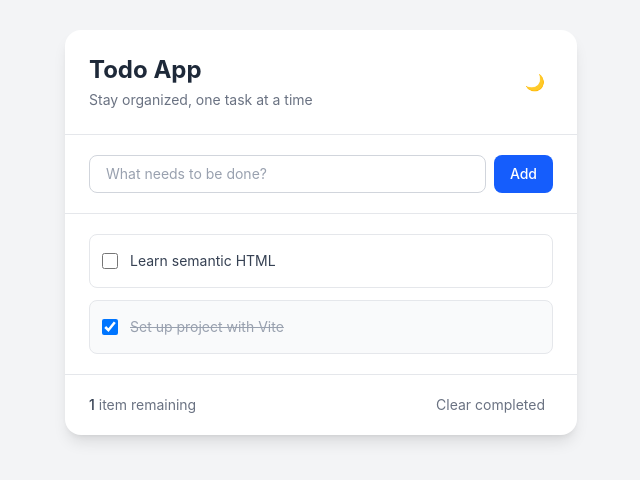
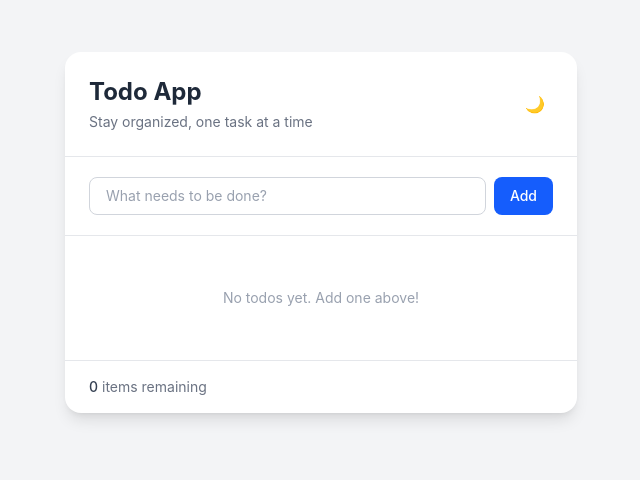
Before and after one commit to lorie-castillano/todo, a React (Vite) app: page / in a window 1280 px wide. Shown: the part 168-648 px from the top of the page, without its empty margins (319-959 px from the left). Built offline with nearby package versions, Linux system fonts and the light colour scheme.

Commit message:
feat: add interactive todo functionality with add, toggle, delete, and clear completed

```diff
--- a/src/App.tsx
+++ b/src/App.tsx
@@ -1,11 +1,83 @@
 import { useState, useEffect } from 'react'
 
+// --- TypeScript Types (Lesson 1.5) ---
+
+// An interface defines the "shape" of an object.
+// Every Todo must have these exact fields with these exact types.
+interface Todo {
+  id: number
+  text: string
+  completed: boolean
+}
+
+// --- Component ---
+
 function App() {
+  // useState<Todo[]> — the generic <Todo[]> tells TypeScript this state
+  // is an array of Todo objects. Without it, TS would infer "never[]".
+  const [todos, setTodos] = useState<Todo[]>([])
+
+  // useState<string> — TypeScript can infer this from the initial value "",
+  // but being explicit is a good habit for readability.
+  const [inputValue, setInputValue] = useState<string>('')
+
   const [darkMode, setDarkMode] = useState(false)
 
   useEffect(() => {
     document.documentElement.classList.toggle('dark', darkMode)
   }, [darkMode])
+
+  // --- Event Handlers ---
+
+  // e: React.FormEvent<HTMLFormElement> — TypeScript types for form events.
+  // This tells TS exactly what kind of event this is, giving you autocomplete
+  // on e.currentTarget, e.preventDefault(), etc.
+  const handleSubmit = (e: React.FormEvent<HTMLFormElement>) => {
+    e.preventDefault()
+
+    // Guard clause: don't add empty todos
+    const trimmed = inputValue.trim()
+    if (!trimmed) return
+
+    // Create a new Todo object
+    const newTodo: Todo = {
+      id: Date.now(),  // Simple unique ID (we'll improve this later)
+      text: trimmed,
+      completed: false,
+    }
+
+    // Immutable update: spread existing todos + add the new one
+    setTodos([...todos, newTodo])
+
+    // Clear the input
+    setInputValue('')
+  }
+
+  // Toggle a todo's completed status by ID
+  const handleToggle = (id: number) => {
+    // .map() creates a NEW array — immutable update
+    setTodos(
+      todos.map((todo) =>
+        todo.id === id ? { ...todo, completed: !todo.completed } : todo,
+      ),
+    )
+  }
+
+  // Delete a todo by ID
+  const handleDelete = (id: number) => {
+    // .filter() creates a NEW array without the matching todo
+    setTodos(todos.filter((todo) => todo.id !== id))
+  }
+
+  // Clear all completed todos
+  const handleClearCompleted = () => {
+    setTodos(todos.filter((todo) => !todo.completed))
+  }
+
+  // --- Derived State ---
+  // Computed from existing state — no need for separate useState
+  const remainingCount = todos.filter((todo) => !todo.completed).length
+  const hasCompleted = todos.some((todo) => todo.completed)
 
   return (
     <div className="min-h-screen bg-gray-100 dark:bg-gray-900 flex items-center justify-center p-4 transition-colors duration-300">
@@ -32,16 +104,15 @@ function App() {
         </header>
 
         <section aria-label="Add new todo" className="px-4 py-4 sm:px-6 sm:py-5 border-b border-gray-200 dark:border-gray-700">
-          <form
-            onSubmit={(e) => e.preventDefault()}
-            className="flex gap-2"
-          >
+          <form onSubmit={handleSubmit} className="flex gap-2">
             <label htmlFor="todo-input" className="sr-only">
               New todo
             </label>
             <input
               id="todo-input"
               type="text"
+              value={inputValue}
+              onChange={(e) => setInputValue(e.target.value)}
               placeholder="What needs to be done?"
               className="flex-1 rounded-lg border border-gray-300 dark:border-gray-600 bg-white dark:bg-gray-700 px-3 py-2 sm:px-4 text-sm text-gray-800 dark:text-gray-100 placeholder-gray-400 dark:placeholder-gray-500 focus:outline-none focus:ring-2 focus:ring-blue-500 focus:border-transparent transition-colors duration-200"
               autoComplete="off"
@@ -56,57 +127,72 @@ function App() {
         </section>
 
         <section aria-label="Todo list" className="px-4 py-4 sm:px-6 sm:py-5">
+          {/* Conditional rendering: show empty state or the list */}
+          {todos.length === 0 ? (
+            <p className="text-sm text-gray-400 dark:text-gray-500 text-center py-8">
+              No todos yet. Add one above!
+            </p>
+          ) : (
             <ul className="space-y-2 sm:space-y-3" role="list">
-            <li className="group flex items-center gap-3 rounded-lg border border-gray-200 dark:border-gray-700 p-3 hover:border-gray-300 dark:hover:border-gray-600 transition-all duration-200">
+              {/* List rendering with .map() — key={todo.id} is REQUIRED */}
+              {todos.map((todo) => (
+                <li
+                  key={todo.id}
+                  className={`group flex items-center gap-3 rounded-lg border p-3 transition-all duration-200 ${
+                    todo.completed
+                      ? 'border-gray-200 dark:border-gray-700 bg-gray-50 dark:bg-gray-800/50'
+                      : 'border-gray-200 dark:border-gray-700 hover:border-gray-300 dark:hover:border-gray-600'
+                  }`}
+                >
                   <input
                     type="checkbox"
-                id="todo-1"
+                    id={`todo-${todo.id}`}
+                    checked={todo.completed}
+                    onChange={() => handleToggle(todo.id)}
                     className="h-4 w-4 rounded border-gray-300 dark:border-gray-600 text-blue-600 focus:ring-blue-500"
-                aria-label="Mark todo as complete"
+                    aria-label={`Mark "${todo.text}" as ${todo.completed ? 'incomplete' : 'complete'}`}
                   />
-              <label htmlFor="todo-1" className="flex-1 text-sm text-gray-700 dark:text-gray-200 transition-colors duration-200">
-                Learn semantic HTML
+                  <label
+                    htmlFor={`todo-${todo.id}`}
+                    className={`flex-1 text-sm transition-colors duration-200 ${
+                      todo.completed
+                        ? 'line-through text-gray-400 dark:text-gray-500'
+                        : 'text-gray-700 dark:text-gray-200'
+                    }`}
+                  >
+                    {todo.text}
                   </label>
                   <button
                     type="button"
+                    onClick={() => handleDelete(todo.id)}
                     className="text-sm text-red-500 hover:text-red-700 dark:text-red-400 dark:hover:text-red-300 opacity-0 group-hover:opacity-100 focus:opacity-100 focus:outline-none focus:ring-2 focus:ring-red-500 rounded px-2 py-1 transition-opacity duration-200"
-                aria-label="Delete todo: Learn semantic HTML"
+                    aria-label={`Delete todo: ${todo.text}`}
                   >
                     Delete
                   </button>
                 </li>
-            <li className="group flex items-center gap-3 rounded-lg border border-gray-200 dark:border-gray-700 p-3 hover:border-gray-300 dark:hover:border-gray-600 bg-gray-50 dark:bg-gray-800/50 transition-all duration-200">
-              <input
-                type="checkbox"
-                id="todo-2"
-                defaultChecked
-                className="h-4 w-4 rounded border-gray-300 dark:border-gray-600 text-blue-600 focus:ring-blue-500"
-                aria-label="Mark todo as complete"
-              />
-              <label htmlFor="todo-2" className="flex-1 text-sm line-through text-gray-400 dark:text-gray-500 transition-colors duration-200">
-                Set up project with Vite
-              </label>
-              <button
-                type="button"
-                className="text-sm text-red-500 hover:text-red-700 dark:text-red-400 dark:hover:text-red-300 opacity-0 group-hover:opacity-100 focus:opacity-100 focus:outline-none focus:ring-2 focus:ring-red-500 rounded px-2 py-1 transition-opacity duration-200"
-                aria-label="Delete todo: Set up project with Vite"
-              >
-                Delete
-              </button>
-            </li>
+              ))}
             </ul>
+          )}
         </section>
 
         <footer className="px-4 py-3 sm:px-6 sm:py-4 border-t border-gray-200 dark:border-gray-700 flex justify-between items-center">
           <p className="text-xs sm:text-sm text-gray-500 dark:text-gray-400">
-            <span className="font-medium text-gray-700 dark:text-gray-300">1</span> item remaining
+            <span className="font-medium text-gray-700 dark:text-gray-300">
+              {remainingCount}
+            </span>{' '}
+            {remainingCount === 1 ? 'item' : 'items'} remaining
           </p>
+          {/* Conditional rendering: only show button if there are completed todos */}
+          {hasCompleted && (
             <button
               type="button"
+              onClick={handleClearCompleted}
               className="text-xs sm:text-sm text-gray-500 dark:text-gray-400 hover:text-gray-700 dark:hover:text-gray-200 focus:outline-none focus:ring-2 focus:ring-gray-400 rounded px-2 py-1 transition-colors duration-200"
             >
               Clear completed
             </button>
+          )}
         </footer>
       </main>
     </div>
```
Lines whose indentation alone changed are shown as unchanged.
